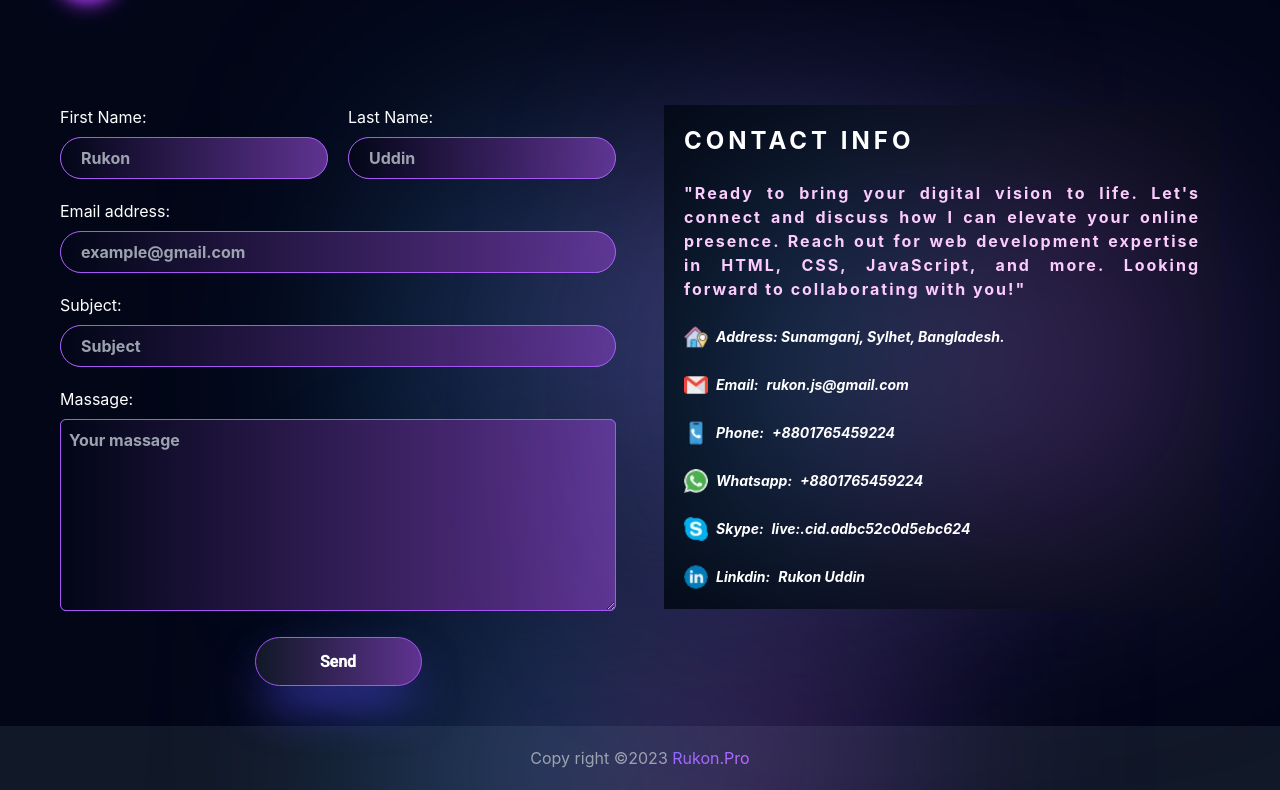
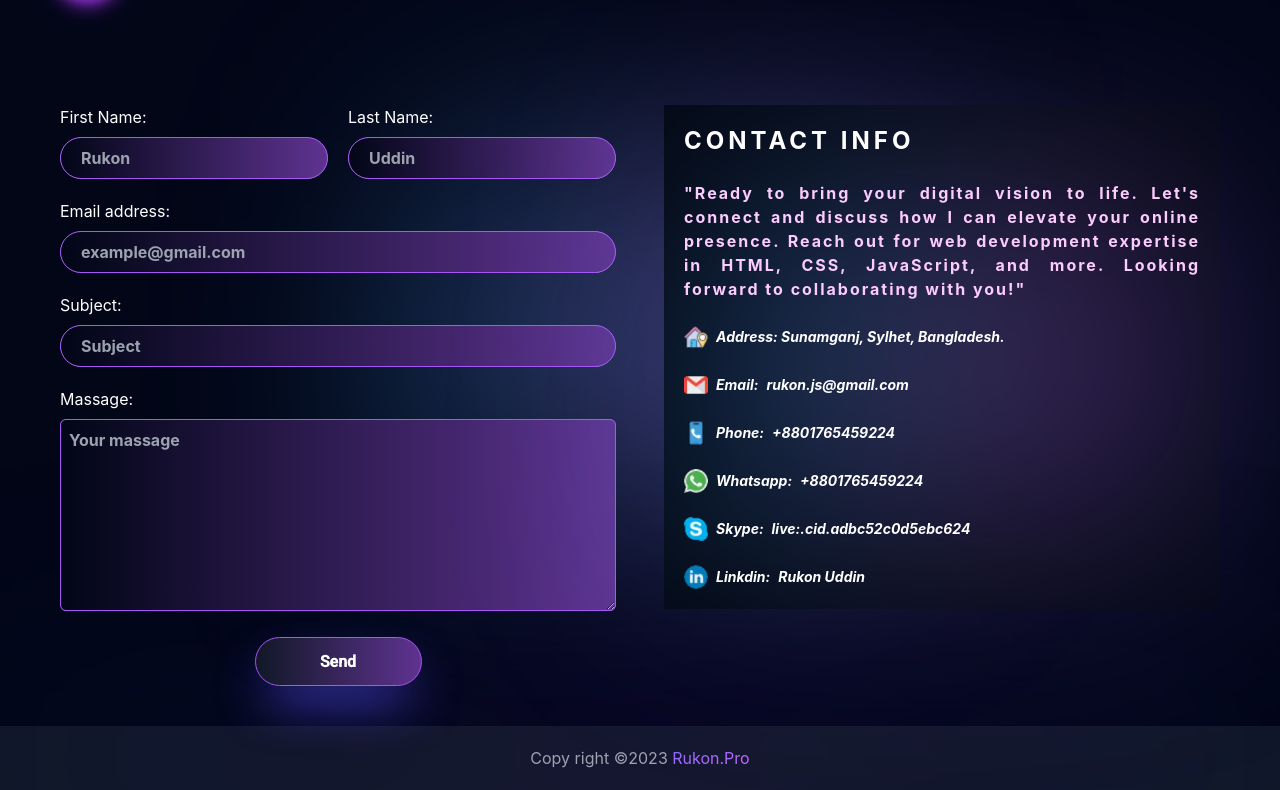
Before and after one commit to rukonpro/portfolio, a React (Create React App) app: page / in a window 1280 px wide. Shown: the part 6810-7600 px from the top of the page. Built offline with nearby package versions, Linux system fonts and the light colour scheme; a web font is replaced by a local one.

Commit message:
footer update

```diff
--- a/src/Components/Footer/Footer.js
+++ b/src/Components/Footer/Footer.js
@@ -3,15 +3,11 @@ import React from 'react';
 const Footer = () => {
     return (
         <footer className="relative bg-gray-900">
-            <div
-                className="absolute inset-0 m-auto max-w-xs h-[357px] blur-[118px] sm:max-w-md md:max-w-lg"
-                style={{
-                    background:
-                        "linear-gradient(106.89deg, rgba(192, 132, 252, 0.11) 15.73%, rgba(14, 165, 233, 0.41) 15.74%, rgba(232, 121, 249, 0.26) 56.49%, rgba(79, 70, 229, 0.4) 115.91%)",
-                }}
-            ></div>
-            <div className="flex justify-center py-5 text-white z-10 relative">
-                <h1 className="text-gray-400">Copy right &copy;{new Date().getFullYear()} <span className="bg-gradient-to-br from-[#816aff] to-[#d066fd] text-transparent bg-clip-text ">Rukon.Pro</span></h1>
+            <div className="absolute custom-animate-pulse inset-0 blur-[118px] radial-gradient"></div>
+            <div className="absolute flex justify-center py-5 text-white z-10 relative">
+                <h1 className="text-gray-400">Copy right &copy;{new Date().getFullYear()} <span
+                    className="bg-gradient-to-br from-[#816aff] to-[#d066fd] text-transparent bg-clip-text ">Rukon.Pro</span>
+                </h1>
             </div>
         </footer>
     );
```
